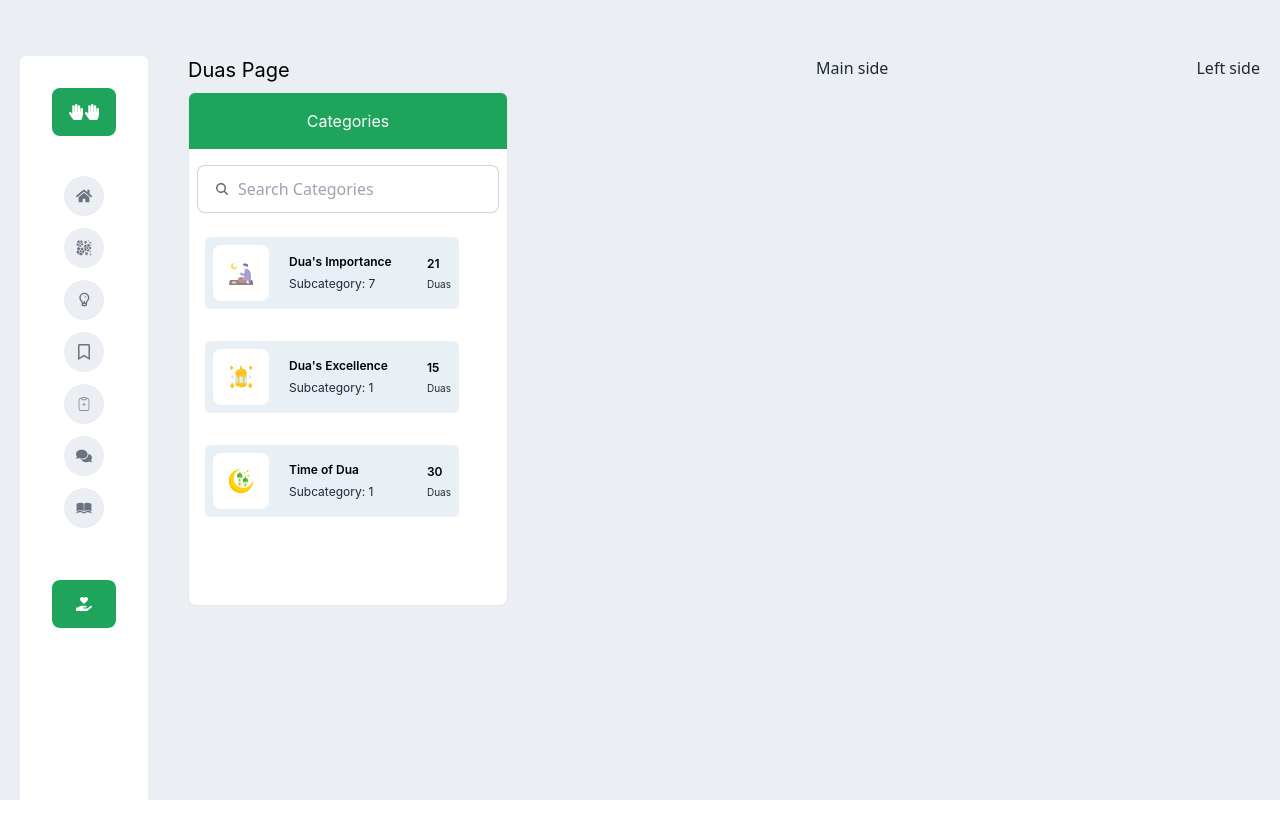
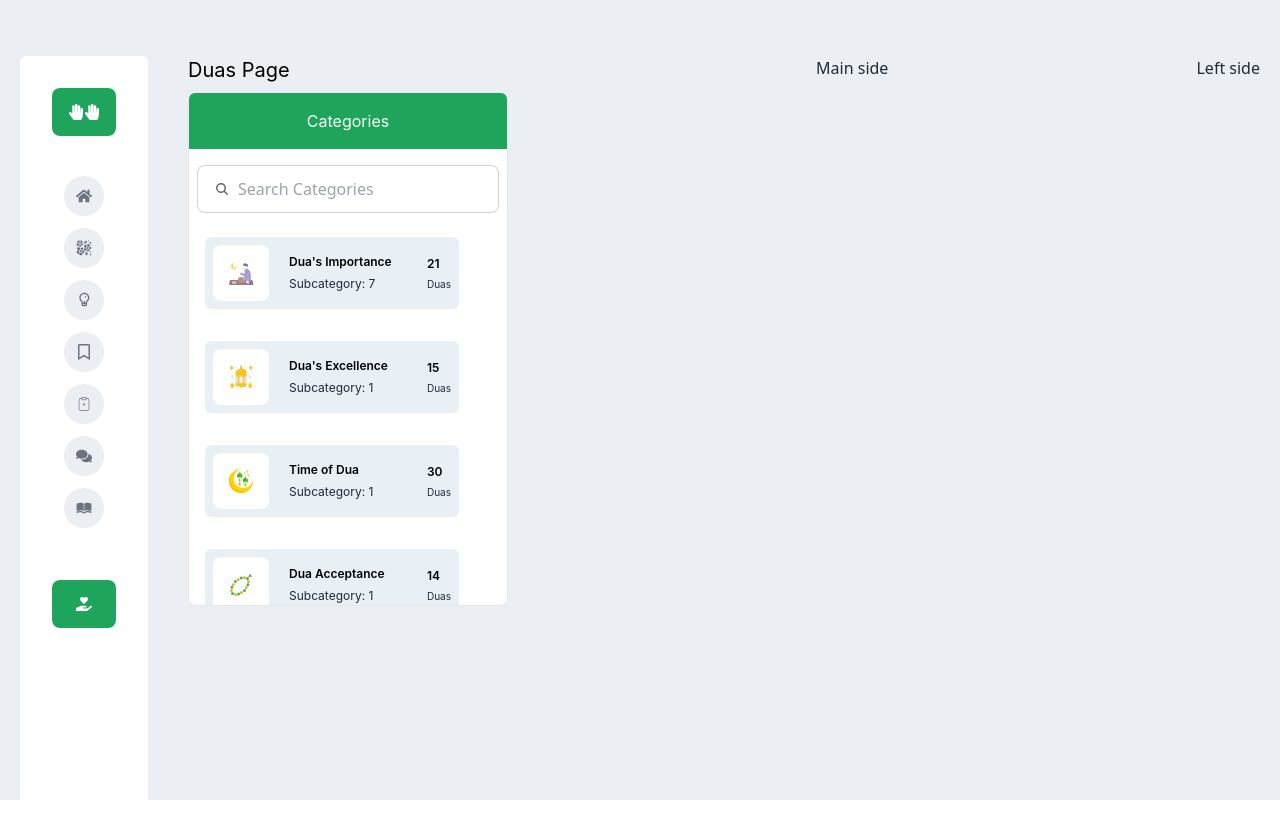
Before and after one commit to Mehebul02/duae-application, a Next.js app: page / in a window 1280 px wide. Shown: the top 838 px of the page. Built offline with nearby package versions, Linux system fonts and the light colour scheme.

Commit message:
added the all categoris

```diff
--- a/src/assets/images/index.js
+++ b/src/assets/images/index.js
@@ -2,5 +2,6 @@
 import dui from '../images/duar_gurutto.svg'
 import zikirer from '../images/zikirer_fozilot.svg'
 import dua_kobuler from '../images/dua_kobuler_somoy.svg'
+import jader_dua from '../images/jader_dua_kobul_hoy.svg'
 
-export  {dui,zikirer,dua_kobuler}
+export  {dui,zikirer,dua_kobuler,jader_dua}
--- a/src/components/DuasPage.jsx
+++ b/src/components/DuasPage.jsx
@@ -1,4 +1,4 @@
-import { dua_kobuler, dui, zikirer } from "@/assets/images";
+import { dua_kobuler, dui, jader_dua, zikirer } from "@/assets/images";
 import Image from "next/image";
 import React from "react";
 import CustomDuaCategories from "./dua-categories/CustomDuaCategories";
@@ -75,6 +75,43 @@ const DuasPage = () => {
               "Times and places when dua will be accepted"
             ]}
           />
+          {/* 4th categories  */}
+          <CustomDuaCategories
+            image={jader_dua}
+            category="Dua Acceptance"
+            subcategory="Subcategory: 1"
+            count={14}
+            countTitle="Duas"
+            categoryTitles={[
+              "Those whose duas are accepted"
+            ]}
+          />
+          <CustomDuaCategories
+            image={dui}
+            category="Dua's Importance"
+            subcategory="Subcategory: 7"
+            count={21}
+            countTitle="Duas"
+            categoryTitles={[
+              "The servant is dependent on his Lord",
+              "The most important thing to ask Allah for",
+              "Ask for paradise & protection from fire",
+              "Dua to remain steadfast on the religion",
+              "Dua of good outcome in all deeds",
+              "Seeking whatever good Allah can bestow",
+              "Shelter from horror, misery, evil consequences and rejoicing of the enemy"
+            ]}
+          />
+          <CustomDuaCategories
+            image={jader_dua}
+            category="Dua Acceptance"
+            subcategory="Subcategory: 1"
+            count={14}
+            countTitle="Duas"
+            categoryTitles={[
+              "Those whose duas are accepted"
+            ]}
+          />
 
 
 
```
Also changed, not shown: src/assets/images/jader_dua_kobul_hoy.svg (added).
